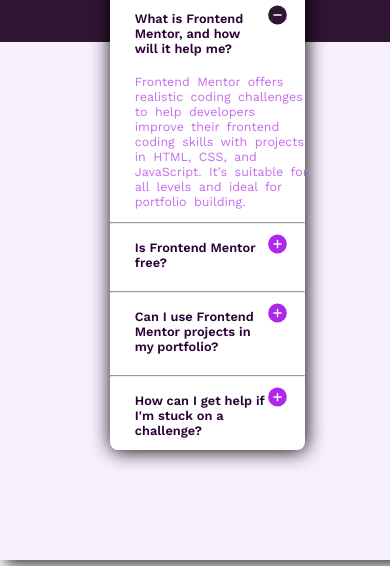
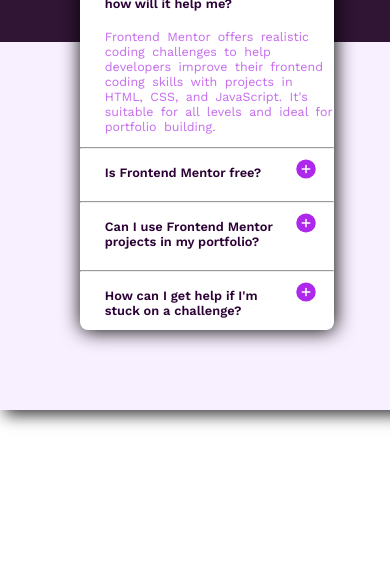
Before and after one commit to Afshan46/Faq-, a plain HTML site: page index.html in a window 390 px wide. Shown: the part 278-844 px from the top of the page. Drawn offline with nearby package versions, Linux system fonts and the light colour scheme.

Commit message:
Update style.css

```diff
--- a/style.css
+++ b/style.css
@@ -15,12 +15,10 @@ body{
     margin: 0 auto;
     background-color: hsl(275, 100%, 97%);
     box-shadow: 5px 5px 15px hsl(0, 1%, 23%);
-    padding: 110px;
-
-
+    padding: 80px;
 }
 #faq-sec{
-    width: 40%;
+    width: 50%;
     border-radius: 8px;
     background-color: hsl(0, 0%, 100%);
     margin-top: 5rem;
@@ -72,16 +70,15 @@ p{
     justify-content: space-between;
     align-items: space-between;
 }
-@media screen and (max-width:640px){
+@media screen and (max-width:540px){
     .container{
         display: flex;
-        max-width:50%;
-
+        width:65%;
     }
 
 
     #faq-sec{
-        width:100%;
+        width: 80rem;
         border-radius: 8px;
         background-color: hsl(0, 0%, 100%);
         margin-top: 5rem;
```
